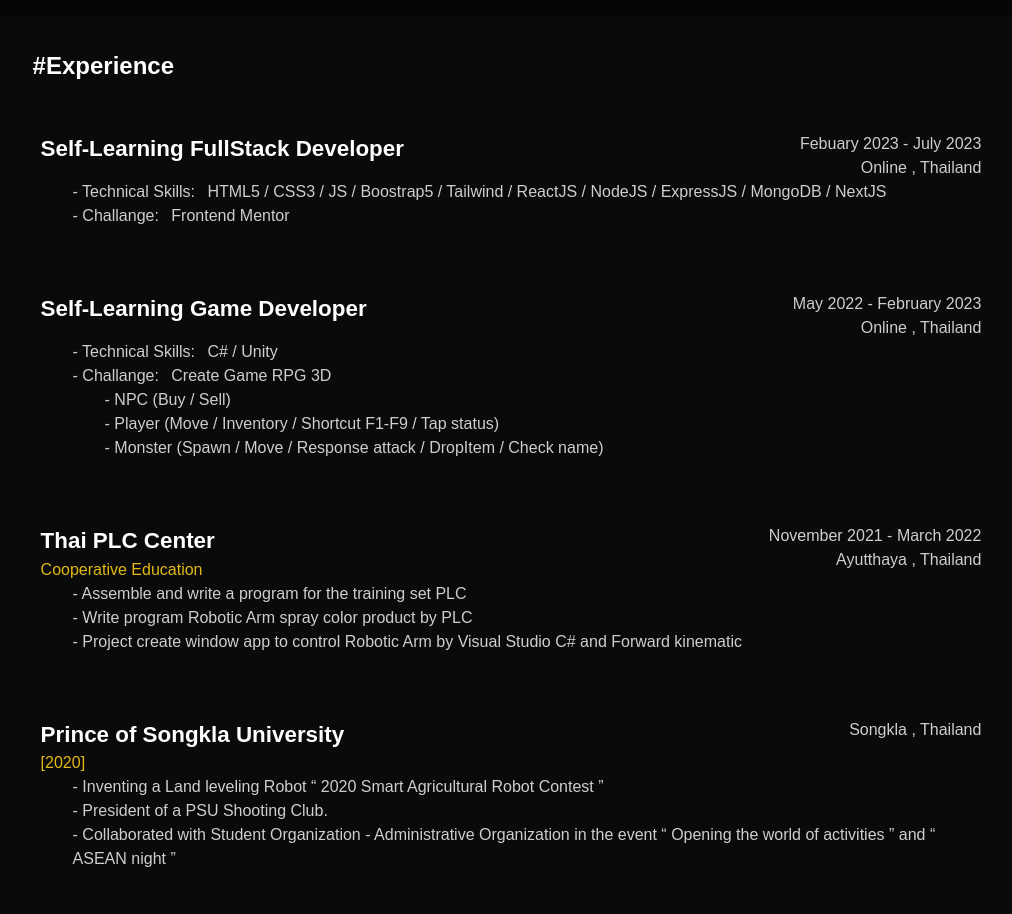
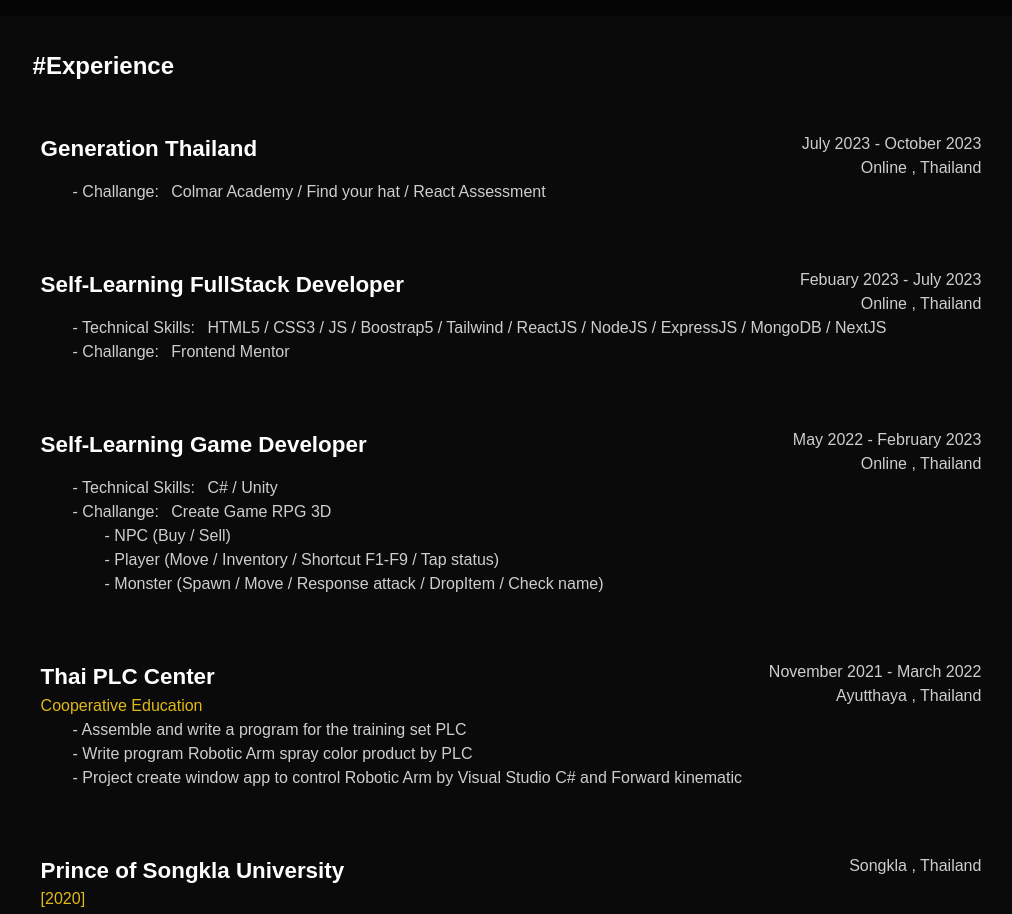
Before and after one commit to sukandasaeieo/portfolio-sukanda, a React (Vite) app: page / in a window 1280 px wide. Shown: the part 1800-2714 px from the top of the page, without its empty margins (129-1141 px from the left). Built offline with nearby package versions, Linux system fonts and the light colour scheme; a web font is replaced by a local one.

Commit message:
add experience Generaiton

```diff
--- a/src/components/experience/ExperienceComponent.jsx
+++ b/src/components/experience/ExperienceComponent.jsx
@@ -5,6 +5,13 @@ import ExperienceLayout from "./ExperienceLayout"
 const ExperienceComponent = () => {
   return (
     <LayoutComponent topic={'Experience'} idcomponent={'experience'} bgopacity={'bg-opacity-[96%]'}>
+
+
+      <ExperienceLayout topic1={'Generation Thailand'} topic2={''} durationtime={'July 2023 - October 2023'} addresslearn={'Online , Thailand'}>
+        <div className="text-white text-opacity-80 font-Incluesive-Sans pl-[2rem]">
+            <p>- Challange: <span className=" ml-[0.5rem]">Colmar Academy / Find your hat / React Assessment</span></p>
+        </div>
+      </ExperienceLayout>
 
       <ExperienceLayout topic1={'Self-Learning FullStack Developer'} topic2={''} durationtime={'Febuary 2023 - July 2023'} addresslearn={'Online , Thailand'}>
         <div className="text-white text-opacity-80 font-Incluesive-Sans pl-[2rem]">
```
